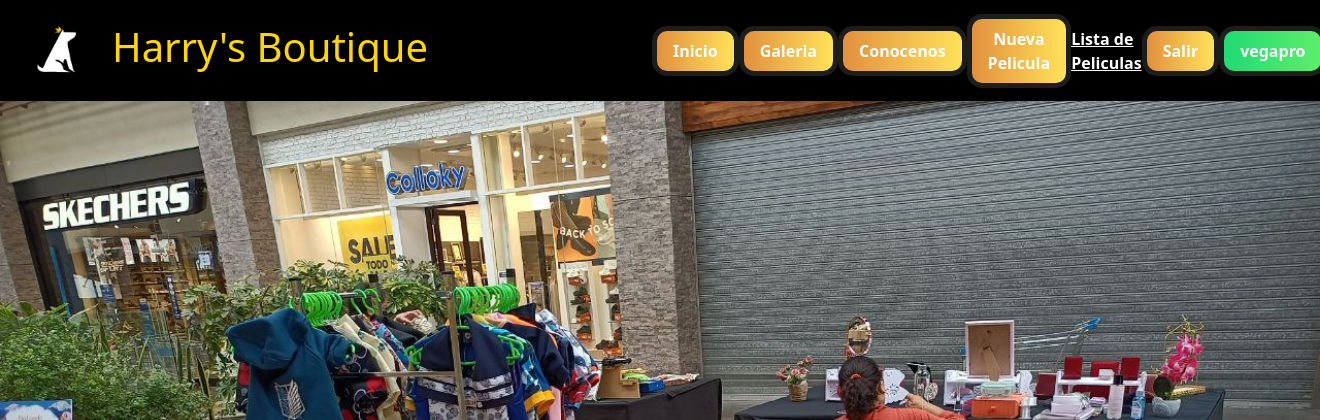
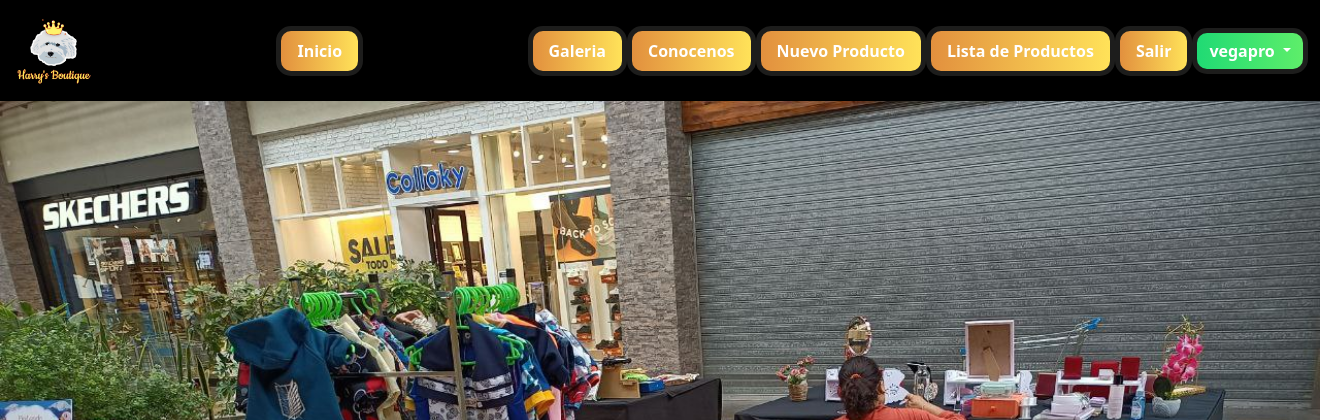
Before and after one commit to felipevega-dev/HarrysDjango, a Django app: page / in a window 1320 px wide. Shown: the top 420 px of the page. Run offline with Django 4.2, Linux system fonts and the light colour scheme; a user stored in the database is signed in.

Commit message:
Transpaso inicial de Harrys a Django.
Felipe traslada pagina y habilita listar, modificar, eliminar productos con usuario profevendedor y administrador.

```diff
--- a/core/forms.py
+++ b/core/forms.py
@@ -8,10 +8,10 @@
 class ProductosForm(ModelForm):
 
     nombre = forms.CharField(min_length=2,max_length=200)
-    duracion = forms.IntegerField(min_value=5,max_value=500)
+    valor = forms.IntegerField(min_value=5000,max_value=15000)
     class Meta:
         model = Producto
-        fields = ['nombre','valor','anio','categoria']
+        fields = ['nombre','valor','anio','categoria','fecha_publicacion']
 
         widgets = {
             'fecha_publicacion':forms.SelectDateWidget(years=range(1900,2022))
--- a/core/templates/harrys/base.html
+++ b/core/templates/harrys/base.html
@@ -13,7 +13,7 @@
       <!-- Bootstrap CSS -->
       <link href="https://cdn.jsdelivr.net/npm/bootstrap@5.1.3/dist/css/bootstrap.min.css" rel="stylesheet" integrity="sha384-1BmE4kWBq78iYhFldvKuhfTAU6auU8tT94WrHftjDbrCEXSU1oBoqyl2QvZ6jIW3" crossorigin="anonymous">
       <!-- STATIC -->
-      {% load static %}
+        {% load static %}
       <link rel="stylesheet" href="{% static 'core/'%}CSS/style.css">
     <title>Harry's Boutique</title>
 </head>
@@ -22,15 +22,9 @@
     <nav class="navbar navbar-expand-md navbar-light bg-black navbar-expand">
       <div class="container-fluid">
         <!--Branding-->
-        <a  href="index.html" class="navbar-brand">
-          <img src="{% static 'core/'%}IMAGENES/logo.png" alt="Brand Gina Admas">
+        <a  href="{% url 'home' %}" class="navbar-brand">
+          <img src="{% static 'core/'%}IMAGENES/logo.jpg" alt="Harrys">
         </a>
-        <!-- Btn -->
-        <button class="navbar-toggler" data-bs-toggle="collapse" data-bs-target="#mainNav" aria-controls="mainNav"
-        aria-expanded="false" aria-label="Barra de navegación">
-          <span class="navbar-toggle-icon"></span>
-        </button>
-        <h1 class="d-none d-lg-block col-xl-5">Harry's Boutique</h1>
         <!--Items-->
         <div class="collapse navbar-collapse" id="mainNav">
           <div class="nav ms-auto text-white fw-bold" >
@@ -44,17 +38,24 @@
           </div>
           {% if user.is_authenticated %}
                 <div class="nav text-white fw-bold ">
-                      <a href="{% url 'nuevo_producto' %}" class="nav-link navtitle col-12 col-sm-12 col-md-12 col-lg-12 col-xl-12 text-center d-none d-lg-block col-xl-5 ">Nueva Pelicula</a>
+                      <a href="{% url 'nuevo_producto' %}" class="nav-link navtitle col-12 col-sm-12 col-md-12 col-lg-12 col-xl-12 text-center d-none d-lg-block col-xl-5 ">Nuevo Producto</a>
                 </div>
                 <div class="nav text-white fw-bold ">
-                <a href="{% url 'listado_productos' %}">Lista de Peliculas</a>
+                <a href="{% url 'listado_productos' %}" class="nav-link navtitle col-12 col-sm-12 col-md-12 col-lg-12 col-xl-12 text-center d-none d-lg-block col-xl-5 ">Lista de Productos</a>
                 </div>
                 <div class="nav text-white fw-bold ">
                       <a href="{% url 'logout' %}" class="nav-link navtitle col-12 col-sm-12 col-md-12 col-lg-12 col-xl-12 text-center d-none d-lg-block col-xl-5 ">Salir</a>
                 </div>
-                <div class="nav text-white fw-bold ">
-                  <a href="#" class="nav-link navlogin col-12 col-sm-12 col-md-12 col-lg-12 col-xl-12 text-center d-none d-lg-block col-xl-5 ">{{ user.username}}</a>
-                </div>
+
+                <button class="btn text-white fw-bold navlogin dropdown-toggle" type="button" data-toggle="dropdown">
+                  {{ user.username}}
+                <span class="caret"></span></button>
+                <ul class="dropdown-menu">
+                  <li><a href="#">HTML</a></li>
+                  <li><a href="#">CSS</a></li>
+                  <li><a href="#">JavaScript</a></li>
+                </ul>
+
                 {% else %}
                 <div class="nav text-white fw-bold ">
                     <a href="{%url 'login' %}" class="nav-link navtitle col-12 col-sm-12 col-md-12 col-lg-12 col-xl-12 text-center d-none d-lg-block col-xl-5 ">Iniciar Sesión</a>
--- a/core/views.py
+++ b/core/views.py
@@ -26,7 +26,7 @@
     data={
         'productos':productos
     }
-    return render(request,'harrys/listado_productos.html')
+    return render(request,'harrys/listado_productos.html',data)
 
 @permission_required('core.add_producto')
 def nuevo_producto(request):
```
Also changed, not shown: HarrysBoutique/asgi.py (+0 -9 lines), core/templates/harrys/listado_productos.html (+19 -20 lines), core/templates/harrys/nuevo_producto.html (+6 -2 lines), core/static/core/IMAGENES/logo.jpg (added), core/static/core/IMAGENES/logo.png (deleted), db.sqlite3.
